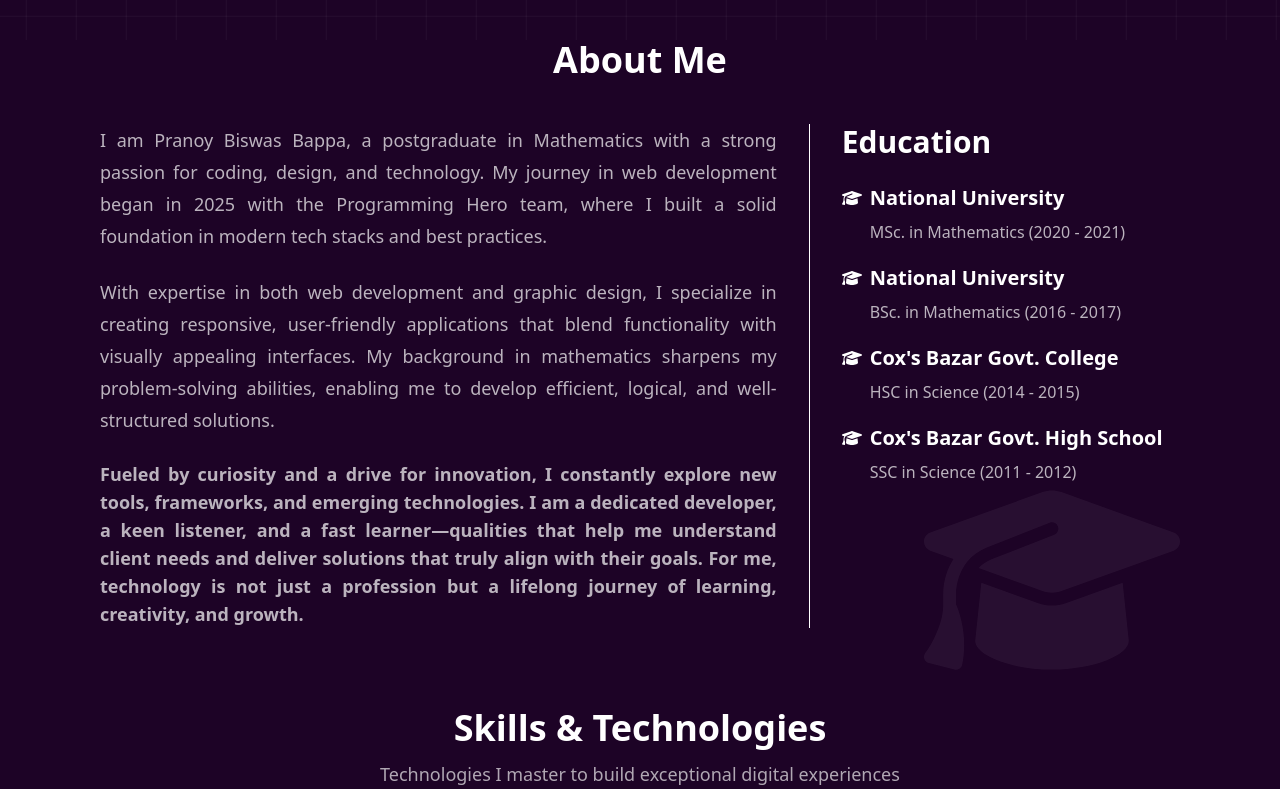
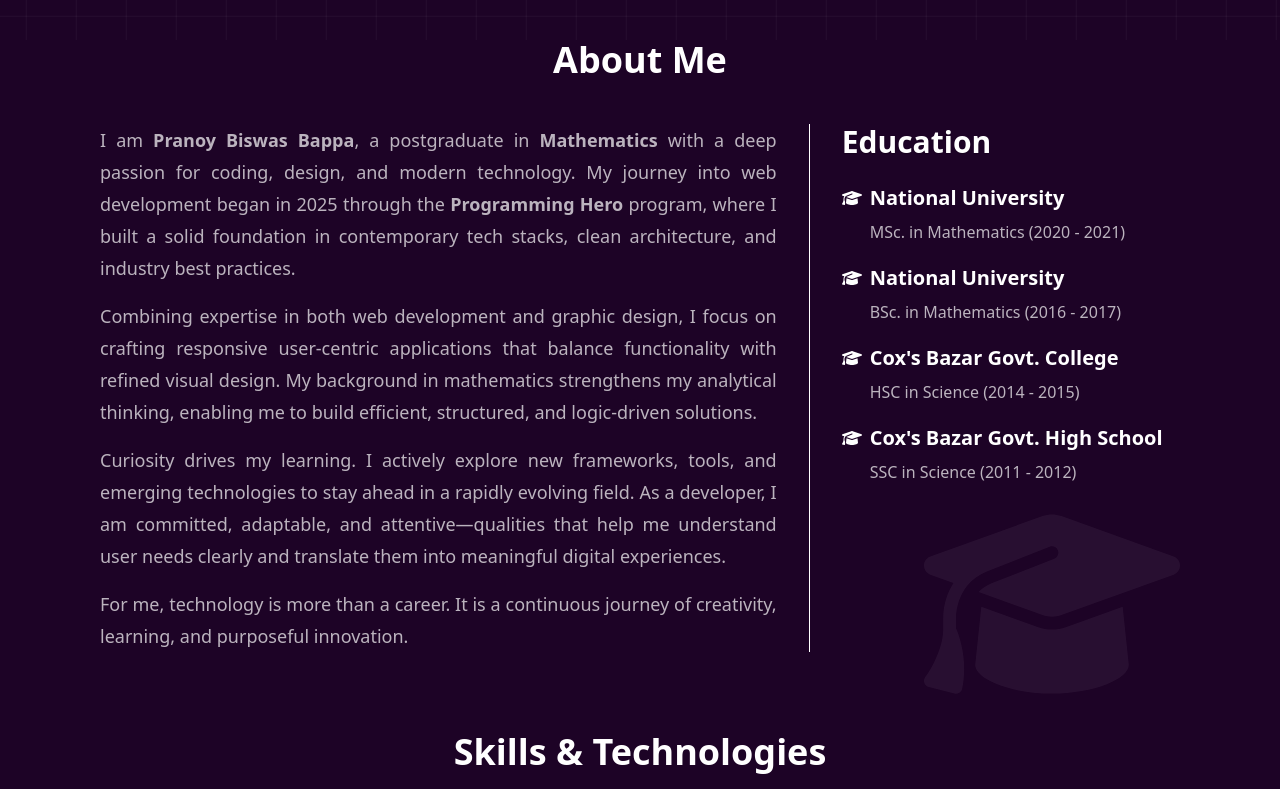
Before and after one commit to impranoybiswas/Portfolio, a Next.js app: page / in a window 1280 px wide. Shown: the part 760-1549 px from the top of the page. Built offline with nearby package versions, Linux system fonts and the light colour scheme.

Commit message:
Change : Project Photo and viewport

```diff
--- a/app/components/ContactLinks.tsx
+++ b/app/components/ContactLinks.tsx
@@ -47,7 +47,6 @@ export default function ContactLinks() {
               damping: 15,
               mass: 1.5,
             }}
-            viewport={{ once: true, amount: 0.2 }}
           >
             <Link target="_blank" href={messenger.url}>
               <IconWrapper
@@ -65,7 +64,7 @@ export default function ContactLinks() {
         ))}
       </div>
 
-      <div className="w-full h-10 bg-base-100/60 backdrop-blur-xl absolute top-0 left-0 z-5"/>
+      <div className="w-full h-10 bg-base-100/60 backdrop-blur-xl absolute top-0 left-0 z-5" />
 
       <div className="w-full md:w-3/5 mx-auto mb-3 h-[2px] bg-gradient-to-r via-primary/60 via-50% from-transparent to-transparent relative z-10" />
       <span className="text-primary text-xl font-semibold relative z-10">
--- a/app/components/GoToTop.tsx
+++ b/app/components/GoToTop.tsx
@@ -8,7 +8,7 @@ export default function GoToTop() {
       const isScrolled = context?.isScrolled ?? false;
   return (
     <button onClick={() => window.scrollTo({ top: 0, behavior: "smooth" })} className={`fixed bottom-10 z-50 cursor-pointer bg-primary transition-all duration-500 ease-in-out rounded-full text-white size-10 flex justify-center items-center shadow hover:shadow-md hover:scale-105 group ${isScrolled ? "opacity-100 right-5 scale-100" : "opacity-0 -right-2 scale-0"}`}>
-      <span className="absolute top-0 left-0 text-xs scale-0 group-hover:scale-100 group-hover:-top-10 group-hover:-left-10 transition-all duration-500 ease-in-out bg-primary px-3 py-1 rounded-full border-secondary border shadow-xs whitespace-nowrap">Go to top</span>
+      <span className="absolute top-0 left-0 text-xs opacity-0 group-hover:opacity-100 scale-0 group-hover:scale-100 group-hover:-top-10 group-hover:-left-10 transition-all duration-500 ease-in-out bg-primary px-3 py-1 rounded-full border-secondary border shadow-xs whitespace-nowrap">Go to top</span>
       <IoMdArrowUp size={26} /></button>
   )
 }
--- a/app/components/HeroText.tsx
+++ b/app/components/HeroText.tsx
@@ -49,7 +49,7 @@ export default function HeroText() {
       <p className="text-base lg:text-xl text-white mt-4 text-center md:text-left">
         I specialize in creating performant, responsive, and maintainable web
         applications using Next.Js React.Js, TailwindCSS, Express.js, MongoDB,
-        Firebase.
+        Firebase, Supabase and more.
       </p>
       <p className="flex-1 font-semibold text-base lg:text-xl text-white text-center md:text-left mt-4">
         Let&apos;s discuss your next project.
--- a/app/components/SkillSections.tsx
+++ b/app/components/SkillSections.tsx
@@ -32,7 +32,6 @@ export default function SkillSections({
               damping: 15,
               mass: 1.5,
             }}
-            viewport={{ once: true, amount: 0.2 }}
             key={i}
             className="p-[1px] relative rounded-xl overflow-hidden"
           >
--- a/app/layouts/About.tsx
+++ b/app/layouts/About.tsx
@@ -2,7 +2,7 @@
 import React from "react";
 import { FaGraduationCap } from "react-icons/fa6";
 import Section from "../ui/Section";
-import {motion} from "framer-motion";
+import { motion } from "framer-motion";
 
 const educations = [
   {
@@ -31,24 +31,41 @@ export default function About() {
   return (
     <Section name="about" title="About Me" className="relative">
       <div className="flex flex-col lg:flex-row gap-5 lg:gap-8 z-10">
-        <div className="text-white/70 text-center md:text-justify text-base md:text-lg lg:flex-2">
-          <p className="leading-6 md:leading-8">
-          I am Pranoy Biswas Bappa, a postgraduate in Mathematics with a strong passion for coding, design, and technology. My journey in web development began in 2025 with the Programming Hero team, where I built a solid foundation in modern tech stacks and best practices.
+        <div className="text-white/70 text-center md:text-justify text-base md:text-lg lg:flex-2 leading-6 md:leading-8 space-y-4">
+          <p>
+            I am <strong>Pranoy Biswas Bappa</strong>, a postgraduate in
+            <strong> Mathematics</strong> with a deep passion for coding, design,
+            and modern technology. My journey into web development began in 2025
+            through the <strong>Programming Hero</strong> program, where I built
+            a solid foundation in contemporary tech stacks, clean architecture,
+            and industry best practices.
           </p>
 
-          <p className="mt-6 leading-6 md:leading-8">
-          With expertise in both web development and graphic design, I specialize in creating responsive, user-friendly applications that blend functionality with visually appealing interfaces. My background in mathematics sharpens my problem-solving abilities, enabling me to develop efficient, logical, and well-structured solutions.
+          <p>
+            Combining expertise in both web development and graphic design, I
+            focus on crafting responsive user-centric applications that balance
+            functionality with refined visual design. My background in
+            mathematics strengthens my analytical thinking, enabling me to build
+            efficient, structured, and logic-driven solutions.
           </p>
 
-          <p className="mt-6 font-semibold">
-          Fueled by curiosity and a drive for innovation, I constantly explore new tools, frameworks, and emerging technologies. I am a dedicated developer, a keen listener, and a fast learner—qualities that help me understand client needs and deliver solutions that truly align with their goals. For me, technology is not just a profession but a lifelong journey of learning, creativity, and growth.
+          <p>
+            Curiosity drives my learning. I actively explore new frameworks,
+            tools, and emerging technologies to stay ahead in a rapidly evolving
+            field. As a developer, I am committed, adaptable, and
+            attentive—qualities that help me understand user needs clearly and
+            translate them into meaningful digital experiences.
+          </p>
+
+          <p>
+            For me, technology is more than a career. It is a continuous journey
+            of creativity, learning, and purposeful innovation.
           </p>
         </div>
         <motion.div
           initial={{ opacity: 0, x: 100 }}
           whileInView={{ opacity: 1, x: 0 }}
           transition={{ duration: 0.5 }}
-          viewport={{ once: true, amount: 0.2 }}
           className="md:border-l md:border-white pl-5 lg:pl-8 lg:flex-1"
         >
           <h1 className="pb-6 text-2xl md:text-3xl font-semibold text-shadow-xs">
--- a/app/libs/Projects.tsx
+++ b/app/libs/Projects.tsx
@@ -17,7 +17,7 @@ export const projects = [
     id: 1,
     title: "Gadget Hunter",
     image:
-      "https://res.cloudinary.com/dudvlnxio/image/upload/v1753454186/tower-edge_cynmxr.png",
+      "https://res.cloudinary.com/dudvlnxio/image/upload/v1764484475/gadget-hunter_j9kprs.png",
     short_desc:
       "An advanced e-commerce platform for gadgets built with Next.js and TypeScript, supporting secure payments and modern animations.",
     description:
@@ -72,9 +72,9 @@ export const projects = [
   },
   {
     id: 2,
-    title: "Ticket Hub",
+    title: "Ticket Hub (Team Project)",
     image:
-      "https://res.cloudinary.com/dudvlnxio/image/upload/v1753454186/tower-edge_cynmxr.png",
+      "https://res.cloudinary.com/dudvlnxio/image/upload/v1764484707/ticket-hub_otqjnu.png",
     short_desc:
       "A role-based event ticket booking system built with Next.js and MongoDB, featuring real-time seat booking and secure payments.",
     description:
```
Also changed, not shown: app/components/SocialLinks.tsx (+12 -4 lines).
